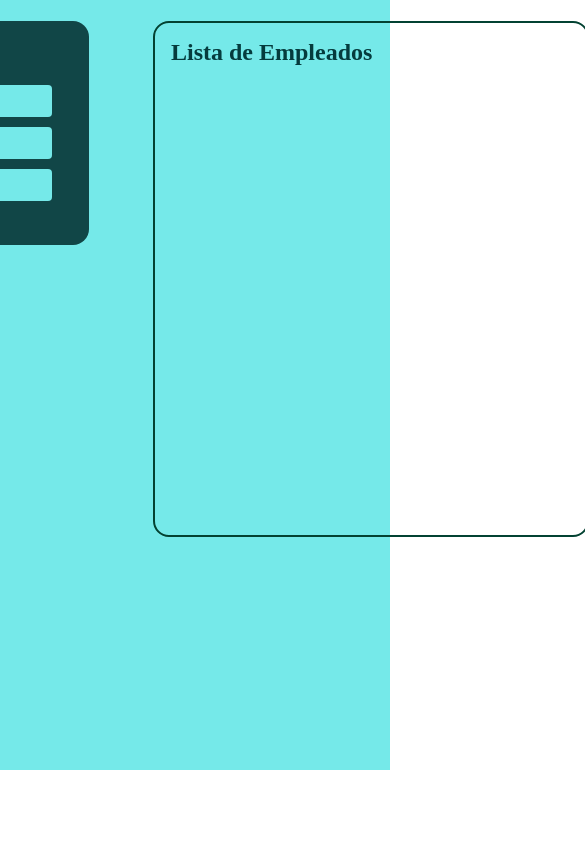
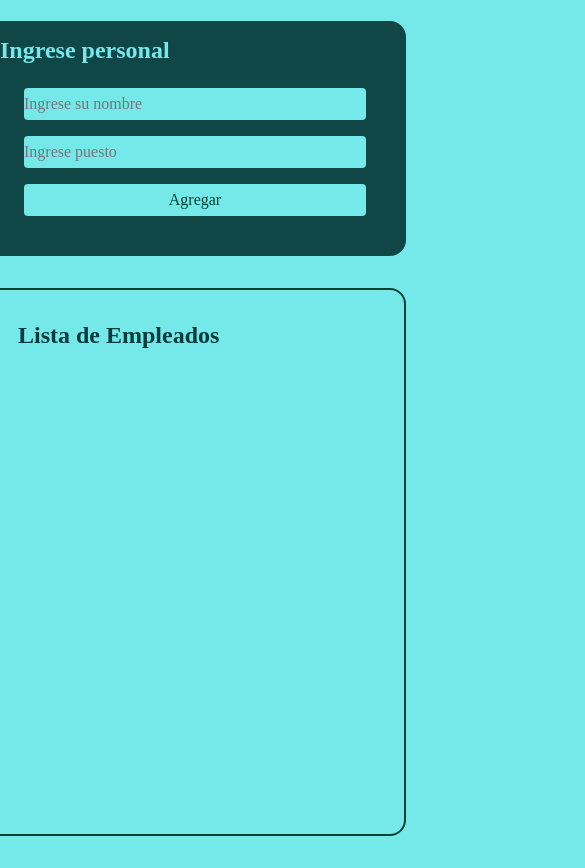
Before and after one commit to VedGarcia/CRUD_local, a plain HTML site: page index.html in a window 390 px wide. Shown: the part 74-942 px from the top of the page, 585 px wide, since content can reach past the window. Before the commit the page ends 844 px from the top, so only its background shows below. Drawn offline with Linux system fonts and the light colour scheme.

Commit message:
Se hacen correciones en logica para evitar eliminar mientras se edita y se agrega vista para Mobile en css

```diff
--- a/main.js
+++ b/main.js
@@ -120,6 +120,10 @@ function editStaff() { // para guardar los cambios hechos
 }
 
 function closeSingle(id){ // para eliminar un trabajador
+  if (editing){
+    alert("Necesitas finalizar la edición para poder eliminar");
+    return;
+  }
   staffList = staffList.filter(staff => staff.id !== id);
 
   cleanHTML();
--- a/style.css
+++ b/style.css
@@ -4,6 +4,10 @@
 *{
     margin: 0;
     padding: 0;
+}
+body{
+    background-color: #75e9e9;
+
 }
 .title_container{
     padding: 1%;
@@ -29,25 +33,26 @@
     color: #75e9e9;
     padding: 1em;
     border-radius: 1em;
-    margin: 2em;
-    width: 16em;
-    height: 12em;
+    margin: 2rem;
+    width: 16rem;
+    height: 12rem;
 }
 #name, #puesto, #btn_plus{
-    height: 2em;
+    height: 2rem;
     outline: none;
     border: none;
     border-radius: 4px;
     background-color: #75e9e9;
     color: #034232;
     font-family: var(--letra);
-    font-size: 1em;
-    margin: 5px;
+    font-size: 1rem;
+    margin: .5em;
 }
 #btn_plus:hover{
     background-color:#034232 ;
     color:#75e9e9;
     box-shadow: 0 0 10px #75e9e9;
+    cursor: pointer;
 }
 #form{
     display: flex;
@@ -60,7 +65,8 @@
     padding: 1em;
     margin: 2em;
     width: 25em;
-    height: 30em;
+    min-height: 30em;
+    height: auto;
 }
 .btn{
     outline: none;
@@ -80,3 +86,30 @@
 .btn_edit{
     background-color: #114647;
 }
+@media (max-width: 640px) {
+    .container{
+        width: 100vw;
+        height: 100%;
+        display: flex;
+        flex-direction: column;
+        align-items: center;
+    }
+    .app_contain{
+        display: block
+    }
+    .form_container{
+        background-color: #114647;
+        color: #75e9e9;
+        padding: none;
+        border-radius: none;
+        margin: none;
+        width: 100vw;
+        height: auto;
+    }
+    .list_contain{
+    padding: 2em;
+    margin: 2em;
+    width: auto;
+    height: auto;
+    }
+}
```
